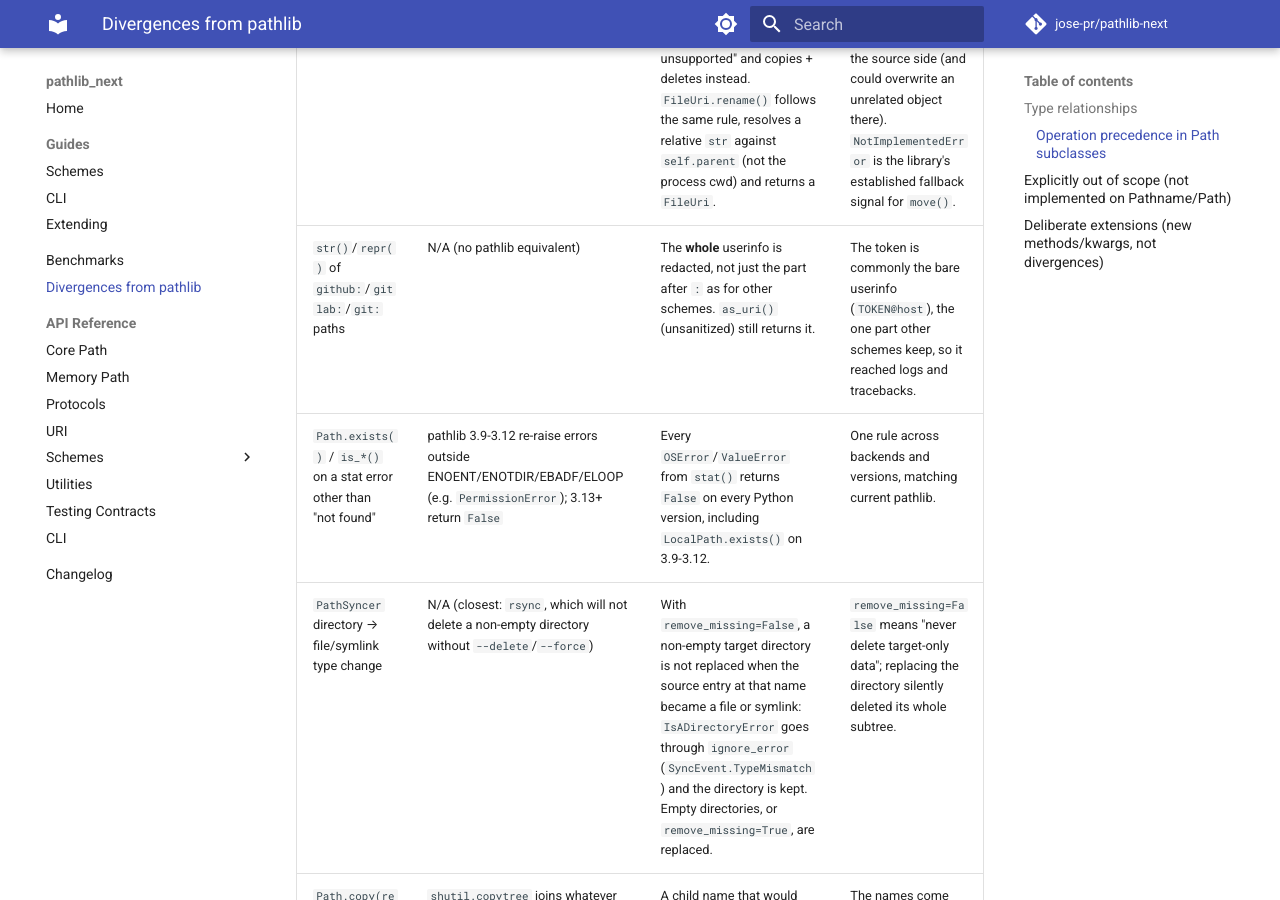
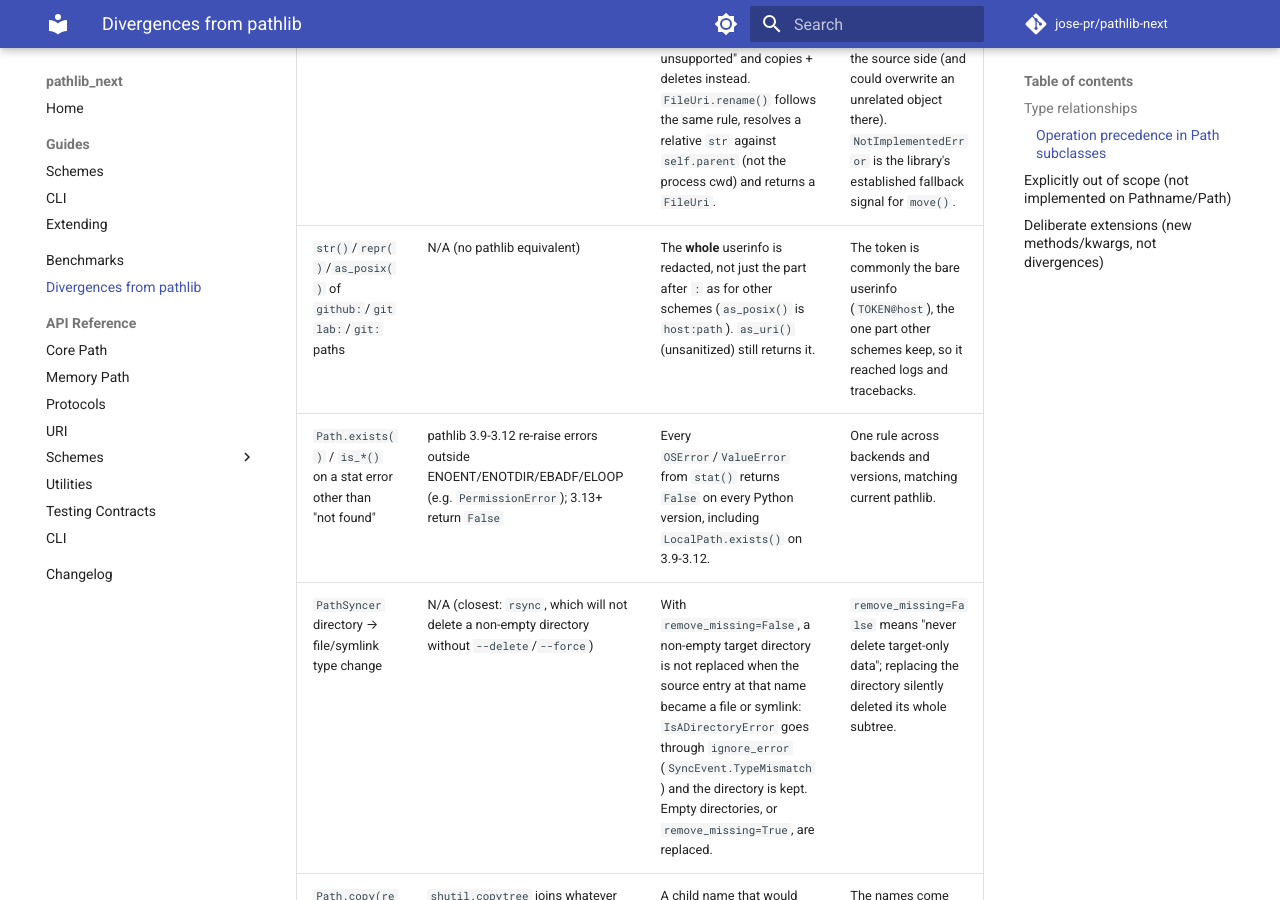
Before and after one commit to jose-pr/pathlib-next, an MkDocs documentation site: the page built from docs/divergences.md, in a window 1280 px wide and 900 px high, scrolled down 13594 px. Built offline with MkDocs 1.6.1 and Material for MkDocs 9.7.7, drawn with Linux system fonts in a browser that asks for light colours; comment, search, counter and statistics services are not loaded.

Commit message:
docs: as_posix() of a git-hosting path is in the redaction row of the divergences

```diff
--- a/docs/divergences.md
+++ b/docs/divergences.md
@@ -81,7 +81,7 @@ these operations itself always keeps its own implementation.
 | A `str` destination to `rename()`/`symlink_to()` on a `UriPath` | `pathlib.Path.rename(str)`/`symlink_to(str)` take the string as a path, verbatim; a relative one is resolved against the **cwd** | The string is taken as an already-**decoded path**, never re-parsed as URI syntax: `?`, `#`, `%` and `:` are ordinary filename characters, so `rename("rn?b.txt")` renames to `rn?b.txt`. A relative `rename()` destination resolves against `self.parent` (sibling rename), since a URI has no cwd; on Windows a `file:` path also reads `\` in that string as a separator; a relative `symlink_to()` target is stored verbatim and stays relative, exactly as pathlib does. `copy()`/`move()` are unchanged -- their `str` destination is still parsed as a URI, which is what makes a cross-scheme `copy("s3://bucket/key")` work. | Restores pathlib parity on the two methods whose destination is unambiguously a path on the same host. Re-parsing it as a URI discarded everything from a `?`/`#` onward and percent-decoded the rest -- silently, so a rename landed on a different file and a symlink pointed somewhere else (measured against a real SFTP server, 0.9.3). Percent-encoding the string before parsing was rejected: it double-encodes a name that legitimately contains a literal `%20`, and it puts a copy of the safe set in every consumer. The parse is bypassed instead -- `Uri._from_decoded_path()`, one implementation for every scheme. |
 | `PathSyncer` / `Query` / `Source` | N/A | Our own extensions | N/A -- pure extensions, no pathlib equivalent. |
 | `UriPath.rename(target)` onto another location | `pathlib.Path.rename`: `OSError(EXDEV)` across filesystems | Raises `NotImplementedError` when `target` is on another endpoint (scheme, userinfo, host or port), another archive, or another Azure container. `move()` treats that as "rename unsupported" and copies + deletes instead. `FileUri.rename()` follows the same rule, resolves a relative `str` against `self.parent` (not the process cwd) and returns a `FileUri`. | Every scheme renamed with its own connection or bucket and only `target.path`, so a cross-host or cross-bucket rename silently landed on the source side (and could overwrite an unrelated object there). `NotImplementedError` is the library's established fallback signal for `move()`. |
-| `str()`/`repr()` of `github:`/`gitlab:`/`git:` paths | N/A (no pathlib equivalent) | The **whole** userinfo is redacted, not just the part after `:` as for other schemes. `as_uri()` (unsanitized) still returns it. | The token is commonly the bare userinfo (`TOKEN@host`), the one part other schemes keep, so it reached logs and tracebacks. |
+| `str()`/`repr()`/`as_posix()` of `github:`/`gitlab:`/`git:` paths | N/A (no pathlib equivalent) | The **whole** userinfo is redacted, not just the part after `:` as for other schemes (`as_posix()` is `host:path`). `as_uri()` (unsanitized) still returns it. | The token is commonly the bare userinfo (`TOKEN@host`), the one part other schemes keep, so it reached logs and tracebacks. |
 | `Path.exists()` / `is_*()` on a stat error other than "not found" | pathlib 3.9-3.12 re-raise errors outside ENOENT/ENOTDIR/EBADF/ELOOP (e.g. `PermissionError`); 3.13+ return `False` | Every `OSError`/`ValueError` from `stat()` returns `False` on every Python version, including `LocalPath.exists()` on 3.9-3.12. | One rule across backends and versions, matching current pathlib. |
 | `PathSyncer` directory → file/symlink type change | N/A (closest: `rsync`, which will not delete a non-empty directory without `--delete`/`--force`) | With `remove_missing=False`, a non-empty target directory is not replaced when the source entry at that name became a file or symlink: `IsADirectoryError` goes through `ignore_error` (`SyncEvent.TypeMismatch`) and the directory is kept. Empty directories, or `remove_missing=True`, are replaced. | `remove_missing=False` means "never delete target-only data"; replacing the directory silently deleted its whole subtree. |
 | `Path.copy(recursive=True)` child names | `shutil.copytree` joins whatever the listing yields | A child name that would not stay inside `target` is refused with `ValueError` through `ignore_error`: `..`, and when the target reads names with Windows rules `\`, `:`, a trailing dot or space, and the reserved device names (`CON`, `PRN`, `AUX`, `NUL`, `COM1`-`COM9`, `LPT1`-`LPT9`, with or without an extension). | The names come from listings the destination does not control (an archive, an HTTP index, an object-store key); on a Windows target `"C:x"` joins to a drive-relative path outside the destination entirely, and `"report."` is stored as `"report"`, so two sources merge into one file. `PathSyncer` and `utils.unpack_archive()` already applied this per destination. |
```
